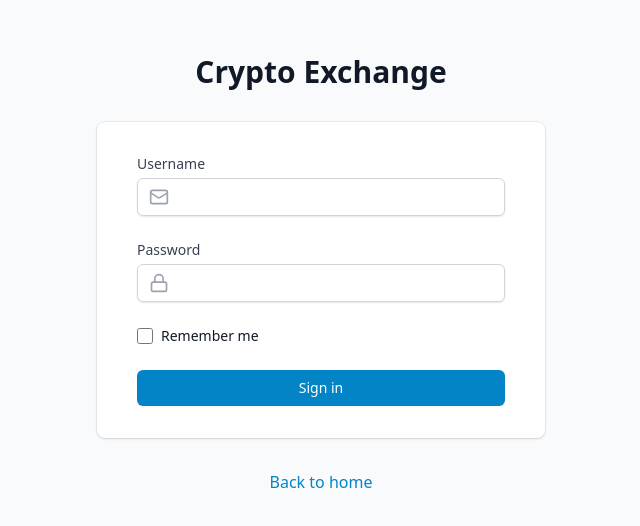
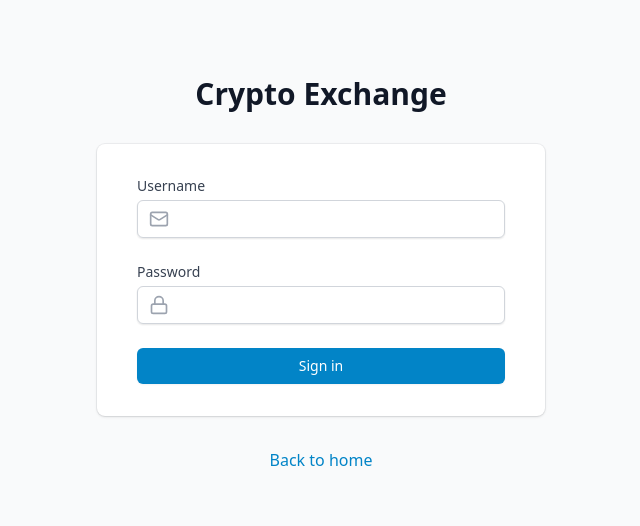
Before and after one commit to m-aalizadeh/crypto-exchange, a React (Vite) app: page /login in a window 1280 px wide. Shown: the part 138-664 px from the top of the page, without its empty margins (319-959 px from the left). Built offline with nearby package versions, Linux system fonts and the light colour scheme.

Commit message:
unnecessary code removed

```diff
--- a/src/components/GenericForm.tsx
+++ b/src/components/GenericForm.tsx
@@ -36,7 +36,6 @@
   defaultValues,
   submitButtonText = "Submit",
   formClassName = "space-y-6",
-  showRememberMe = false,
 }: GenericFormProps<T>) => {
   const {
     register,
@@ -101,30 +100,6 @@
           </div>
         );
       })}
-
-      {showRememberMe && (
-        <div className="flex items-center justify-between">
-          <div className="flex items-center">
-            <input
-              id="remember-me"
-              name="remember-me"
-              type="checkbox"
-              className="h-4 w-4 text-indigo-600 dark:text-indigo-500
-                focus:ring-indigo-500 dark:focus:ring-indigo-400
-                border-gray-300 dark:border-gray-600
-                bg-white dark:bg-gray-700
-                rounded transition-colors duration-200"
-            />
-            <label
-              htmlFor="remember-me"
-              className="ml-2 block text-sm text-gray-900 dark:text-gray-300 transition-colors duration-200"
-            >
-              Remember me
-            </label>
-          </div>
-        </div>
-      )}
-
       <div>
         <Button type="submit" className="w-full">
           {submitButtonText}
--- a/src/pages/auth/Login.tsx
+++ b/src/pages/auth/Login.tsx
@@ -41,7 +41,6 @@
       fields={loginFields}
       onSubmit={onSubmit}
       submitButtonText={t("signIn")}
-      showRememberMe={true}
     />
   );
 };
```
